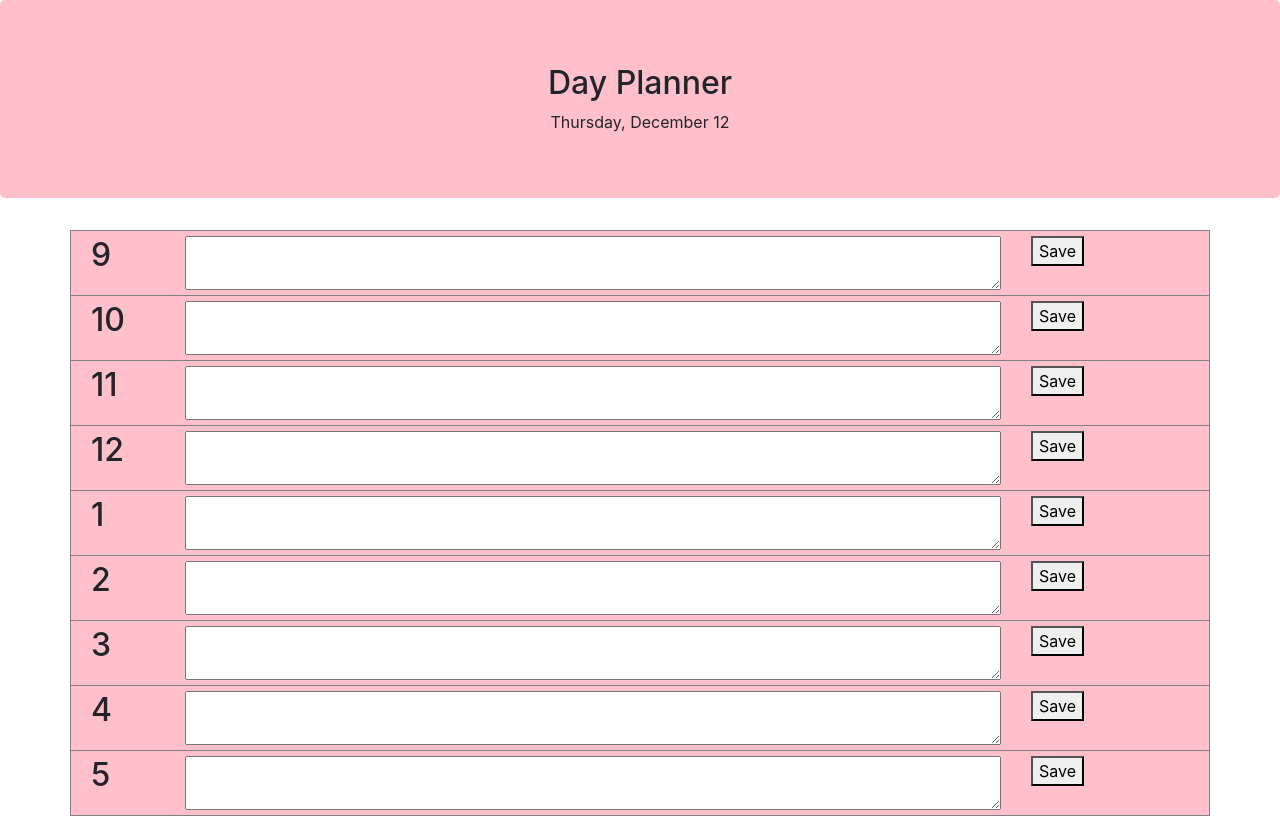
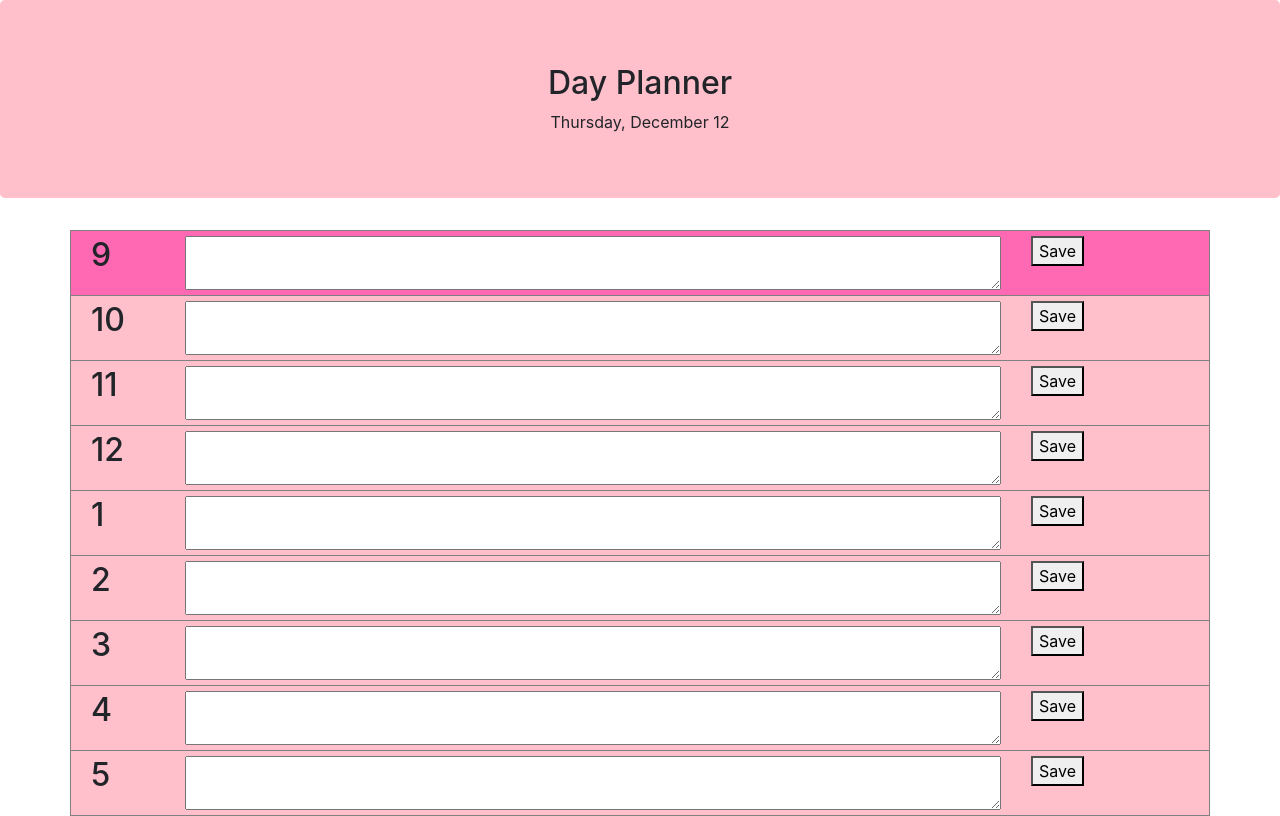
Before and after one commit to kjenkins5678/Day-Planner, a plain HTML site: page index.html in a window 1280 px wide. Drawn offline with nearby package versions, Linux system fonts and the light colour scheme.

Commit message:
dynamically style the current hour based on the actual hour returned by moment.js

```diff
--- a/assets/script.js
+++ b/assets/script.js
@@ -5,7 +5,7 @@ $(document).ready(function() {
     var month = moment().month();
     var months = ['January', 'February', 'March', 'April', 'May', 'June', 'July', 'August', 'September', 'October', 'November', 'December'];
 
-    var plannerTimes = ['9', '10', '11', '12','1', '2', '3', '4', '5' ];
+    var plannerTimes = [9, 10, 11, 12, 1, 2, 3, 4, 5];
 
     var day = moment().date();
 
@@ -30,8 +30,21 @@ $(document).ready(function() {
         btnDiv.append(btn);
         textDiv.append(textArea);
         timeDiv.append(timeH2);
+        row.attr("data-hour", plannerTimes[i]);
         row.append(timeDiv, textDiv, btnDiv);
         $(".hours").append(row);
     };
 
+    var time = moment().hour();
+    if (time>12){
+        time = time-12;
+    };
+
+    // dynamically create jquery selector based on current hour
+    timeSelectStr = ".row[data-hour="+time.toString()+"]"
+
+    // add class to current time
+    var currentHour = $( timeSelectStr );
+    currentHour.addClass("current-hour");
+
 });
--- a/assets/style.css
+++ b/assets/style.css
@@ -4,16 +4,6 @@
 
 .row{
     background-color: pink;
-}
-
-.textArea{
-    width: 100%;
-    height: 100%;
-    box-sizing: border-box;
-}
-
-.row{
-
     padding: 5px;
     border-style: solid;
     border-width: .25px;
@@ -24,3 +14,13 @@
 .row:last-child{
     border-bottom: gray .25px solid;
 }
+
+.textArea{
+    width: 100%;
+    height: 100%;
+    box-sizing: border-box;
+}
+
+.current-hour{
+    background-color: hotpink;
+}
```
